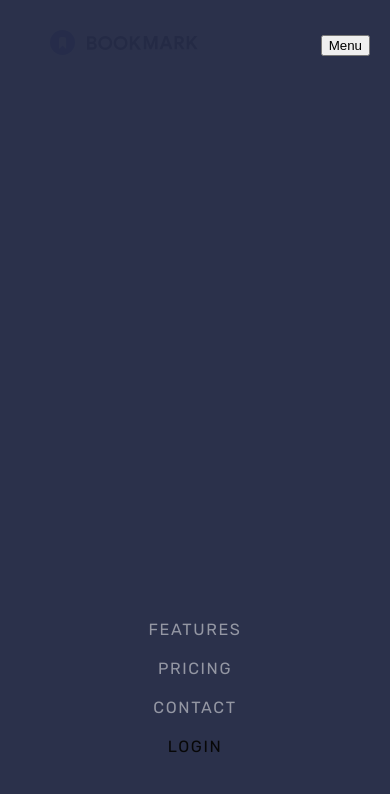
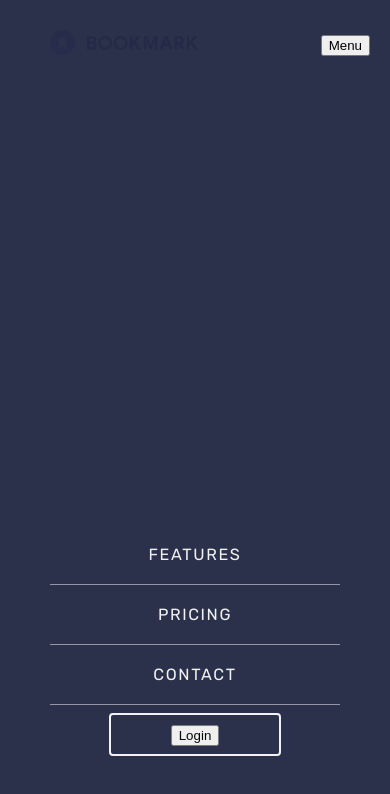
Before and after one commit to yirano/react-bookmark_lp, a React (Create React App) app: page / in a window 390 px wide. Shown: the top 794 px of the page. Built offline with nearby package versions, Linux system fonts and the light colour scheme.

Commit message:
Convert Login in nav to button - It was a link previously.

```diff
--- a/src/components/nav/nav.component.jsx
+++ b/src/components/nav/nav.component.jsx
@@ -62,7 +62,9 @@ class Nav extends React.Component {
 							<a href="#">Contact</a>
 						</li>
 						<li>
-							<a href="#" />Login
+							<a href="#" className="login">
+								<button>Login</button>
+							</a>
 						</li>
 					</ul>
 				</nav>
--- a/src/components/nav/nav.styles.css
+++ b/src/components/nav/nav.styles.css
@@ -68,9 +68,29 @@ nav a:hover {
 
 	nav ul li {
 		display: block;
+		border-bottom: 1px solid var(--grayish-blue);
+		padding: 20px;
+		color: #f2f2f2;
+	}
+
+	nav ul li:nth-last-child(1) {
+		border: none;
 	}
 
 	nav ul li a {
-		color: var(--grayish-blue);
+		color: #f2f2f2;
+	}
+
+	.login {
+		padding: 10px 60px;
+		border: 2px solid #f2f2f2;
+		border-radius: 4px;
+	}
+
+	nav a,
+	nav a:active,
+	nav a:visited {
+		text-decoration: none;
+		color: #f2f2f2;
 	}
 }
```
